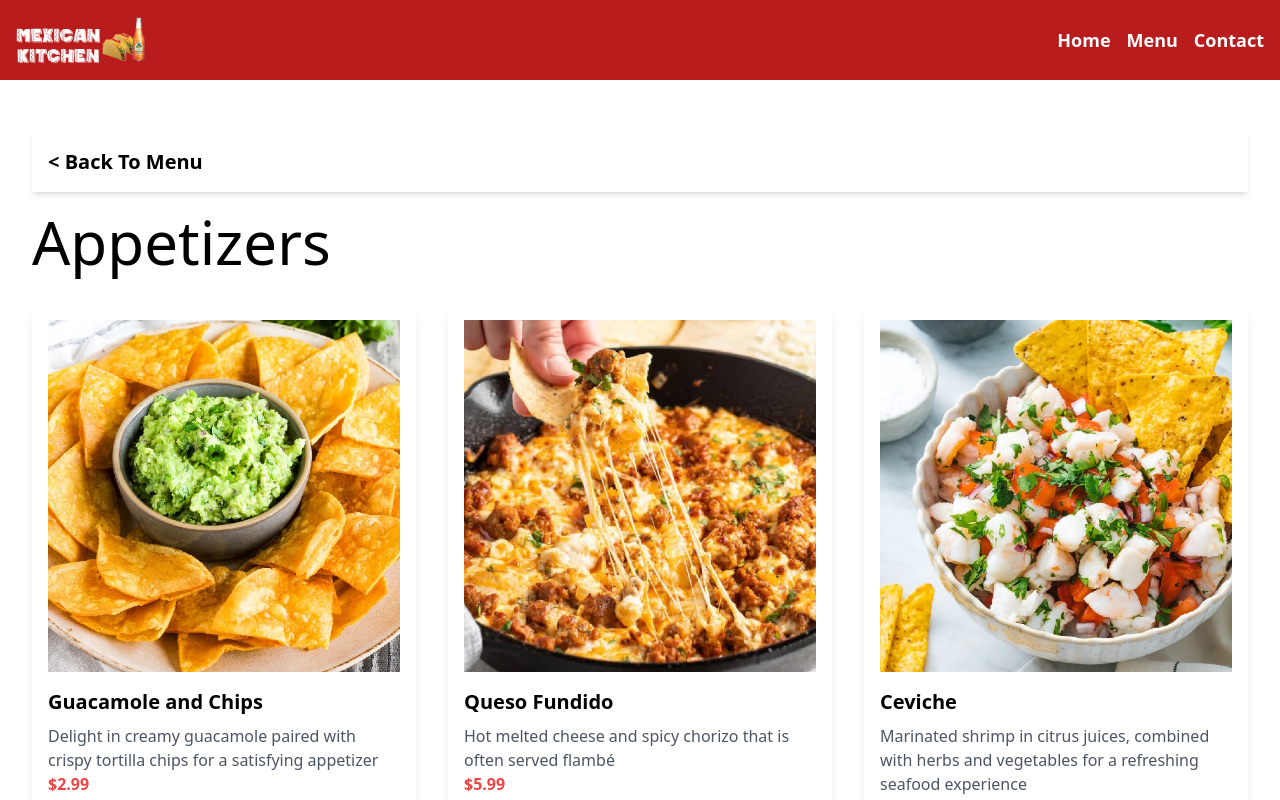
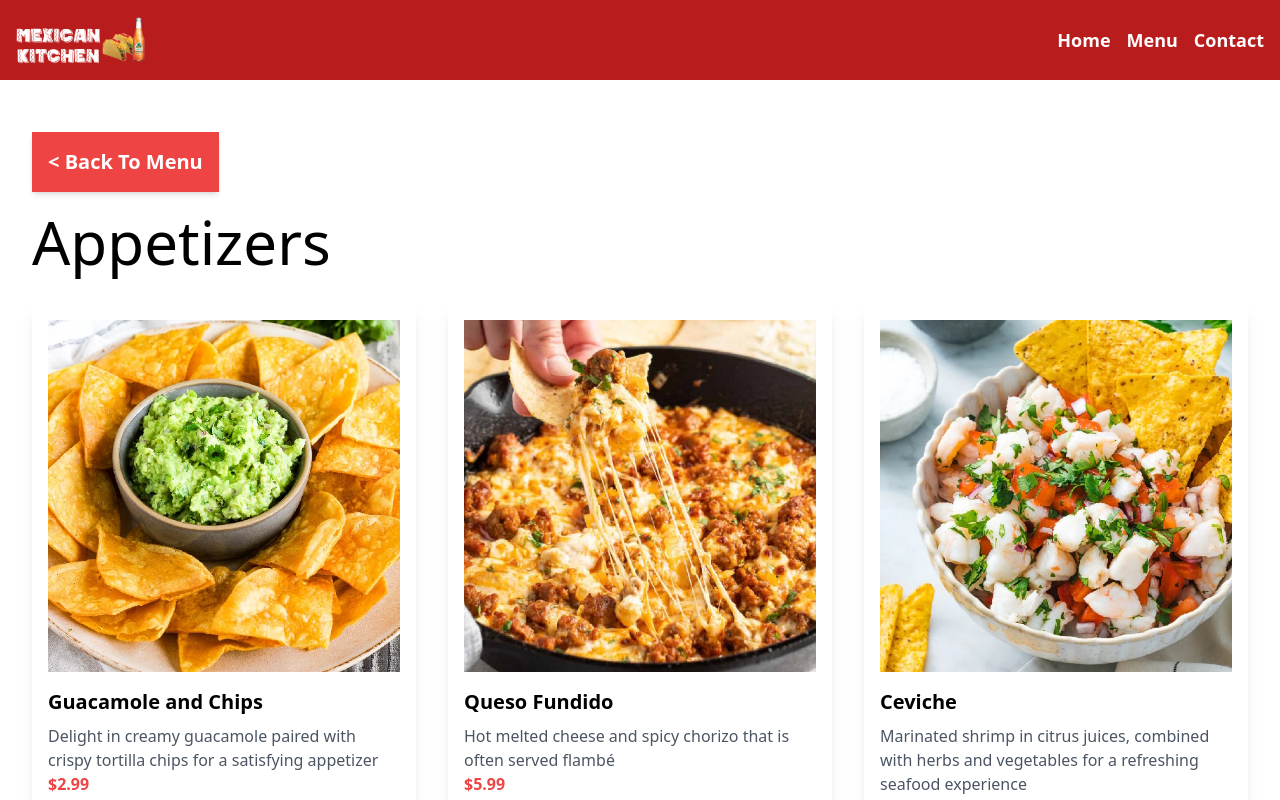
Before and after one commit to melyespinofl96/restaurant-2, an Angular app: page /menu in a window 1280 px wide. Both pictures are taken after a click on the element 224 px from the left and 470 px from the top of the page. Shown: the top 800 px of the page. Built offline with nearby package versions, Linux system fonts and the light colour scheme.

Commit message:
back button

```diff
--- a/src/app/footer/footer.component.html
+++ b/src/app/footer/footer.component.html
@@ -39,6 +39,7 @@
         <div class="container mx-auto">
             <h2 class="text-3xl font-bold mb-8">Legal</h2>
             <p>Privacy Policy</p>
+            <p>Accessibility Statement</p>
         </div>
     </div>
 
--- a/src/app/menu/menu.component.html
+++ b/src/app/menu/menu.component.html
@@ -2,8 +2,8 @@
 <section class="max-w-7xl mx-auto px-8 sm:px-6 lg:px-8 py-8" id="menu-section">
     <div class="container mx-auto">
 
-     <div *ngIf="menu !=true" class="bg-white shadow-md p-2 my-5" (click)="menuToggle()" style="cursor:pointer;">
-        <h3 class="text-xl font-bold m-2">< Back To Menu</h3>
+     <div *ngIf="menu !=true" class="bg-red-500 shadow-md p-2 my-5 max-w-fit" (click)="menuToggle()" style="cursor:pointer;">
+        <h3 class="text-xl font-bold m-2 text-white">< Back To Menu</h3>
      </div>
 
       <!--Food Categories-->
```
